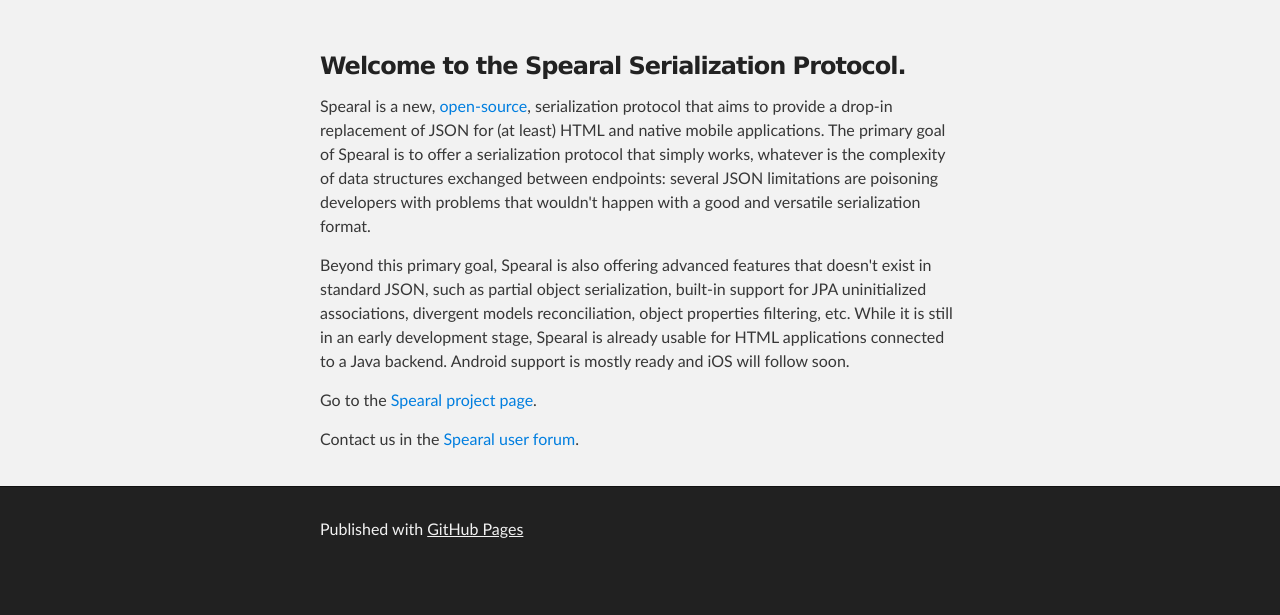
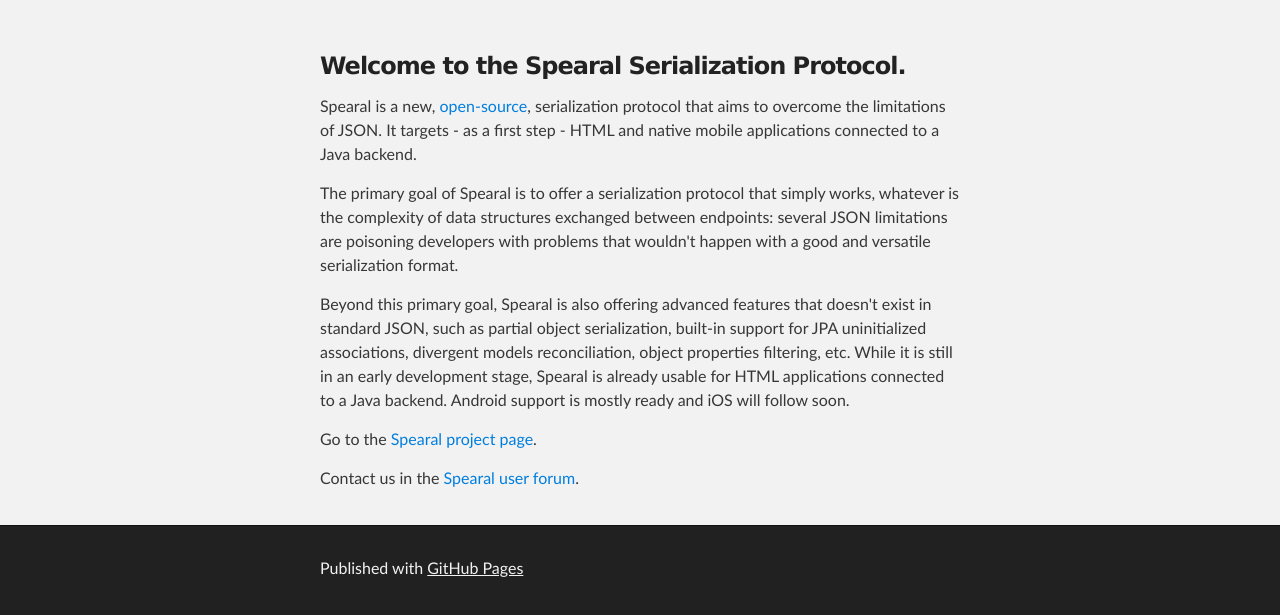
Before and after one commit to spearal/spearal.github.io, a plain HTML site: page index.html in a window 1280 px wide. Shown: the part 212-827 px from the top of the page. Before the commit the page ends 800 px from the top, so only its background shows below. Drawn offline with Linux system fonts and the light colour scheme.

Commit message:
Update index.html

```diff
--- a/index.html
+++ b/index.html
@@ -30,7 +30,9 @@
         <h3>
 <a name="welcome-to-the-spearal-serialization-protocol" class="anchor" href="#welcome-to-the-spearal-serialization-protocol"><span class="octicon octicon-link"></span></a>Welcome to the Spearal Serialization Protocol.</h3>
 
-<p>Spearal is a new, <a href="http://www.apache.org/licenses/LICENSE-2.0.html">open-source</a>, serialization protocol that aims to provide a drop-in replacement of JSON for (at least) HTML and native mobile applications. The primary goal of Spearal is to offer a serialization protocol that simply works, whatever is the complexity of data structures exchanged between endpoints: several JSON limitations are poisoning developers with problems that wouldn't happen with a good and versatile serialization format.</p>
+<p>Spearal is a new, <a href="http://www.apache.org/licenses/LICENSE-2.0.html">open-source</a>, serialization protocol that aims to overcome the limitations of JSON. It targets - as a first step - HTML and native mobile applications connected to a Java backend.</p>
+
+<p>The primary goal of Spearal is to offer a serialization protocol that simply works, whatever is the complexity of data structures exchanged between endpoints: several JSON limitations are poisoning developers with problems that wouldn't happen with a good and versatile serialization format.</p>
 
 <p>Beyond this primary goal, Spearal is also offering advanced features that doesn't exist in standard JSON, such as partial object serialization, built-in support for JPA uninitialized associations, divergent models reconciliation, object properties filtering, etc. While it is still in an early development stage, Spearal is already usable for HTML applications connected to a Java backend. Android support is mostly ready and iOS will follow soon.</p>
 
```
